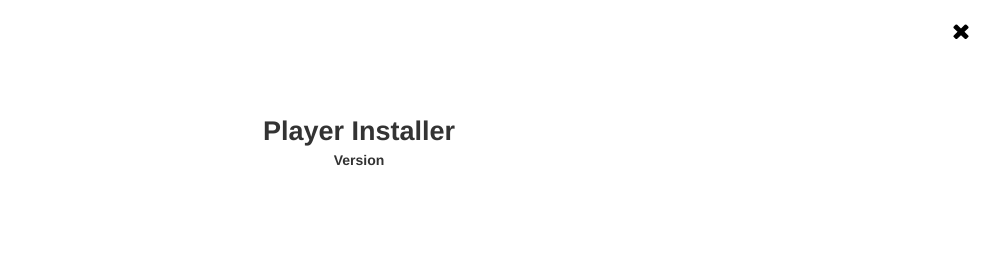
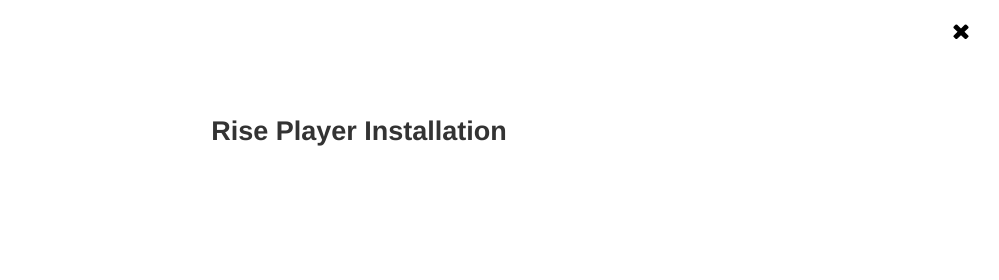
Before and after one commit to jonnybot0/rise-launcher-electron, an Electron app: page ui/main.html in a window 1280 px wide. Shown: the top 280 px of the page, 281-1280 px from the left. Drawn offline with Linux system fonts and the light colour scheme.

Commit message:
Change title and remove version

```diff
--- a/ui/main.html
+++ b/ui/main.html
@@ -2,7 +2,7 @@
 <html>
 
 <head>
-    <title>Rise Vision Installer</title>
+    <title>Rise Player Installation</title>
     <link href="css/ui.css" rel="stylesheet" />
 </head>
 
@@ -14,11 +14,7 @@
                 <img src="img/close.svg">
             </button>
         </section>
-        <h3>Player Installer</h3>
-        <p style="    text-align: center;
-    margin: 0;
-    font-size: 14px;
-    font-weight: bold;">Version <span id="version"></span></p>
+        <h3>Rise Player Installation</h3>
         <div class="errors error"></div>
         <div class="messages"></div>
     </div>
```
